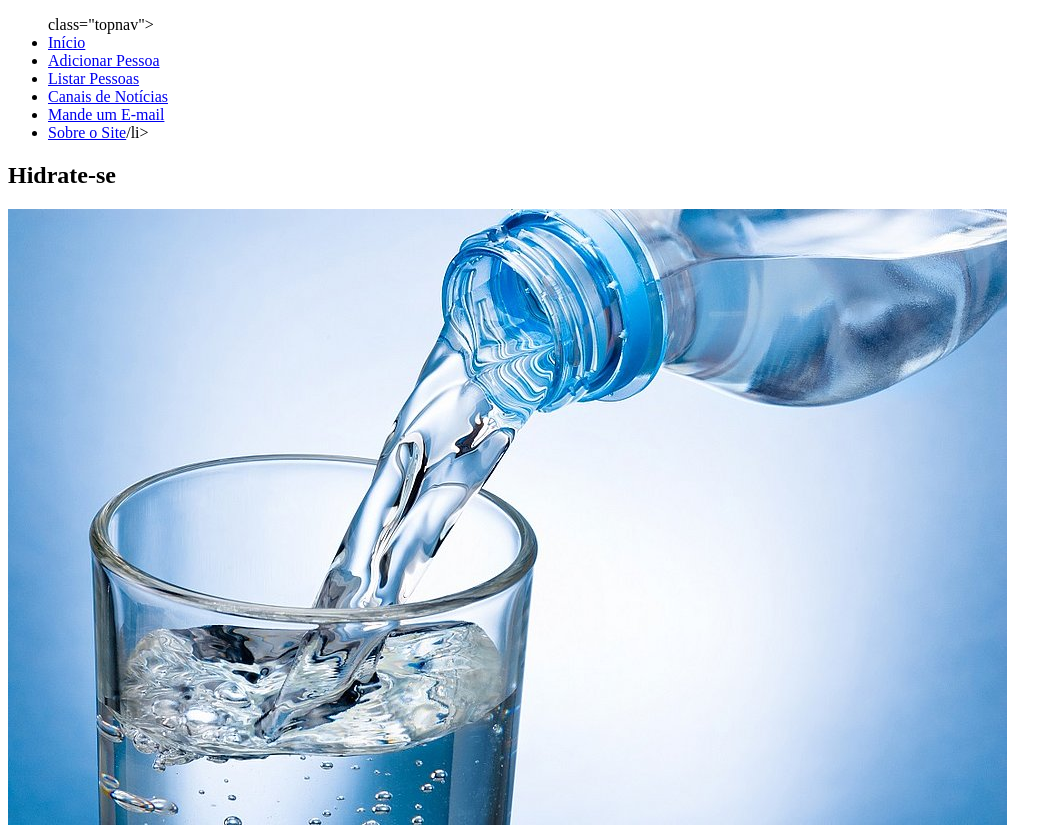
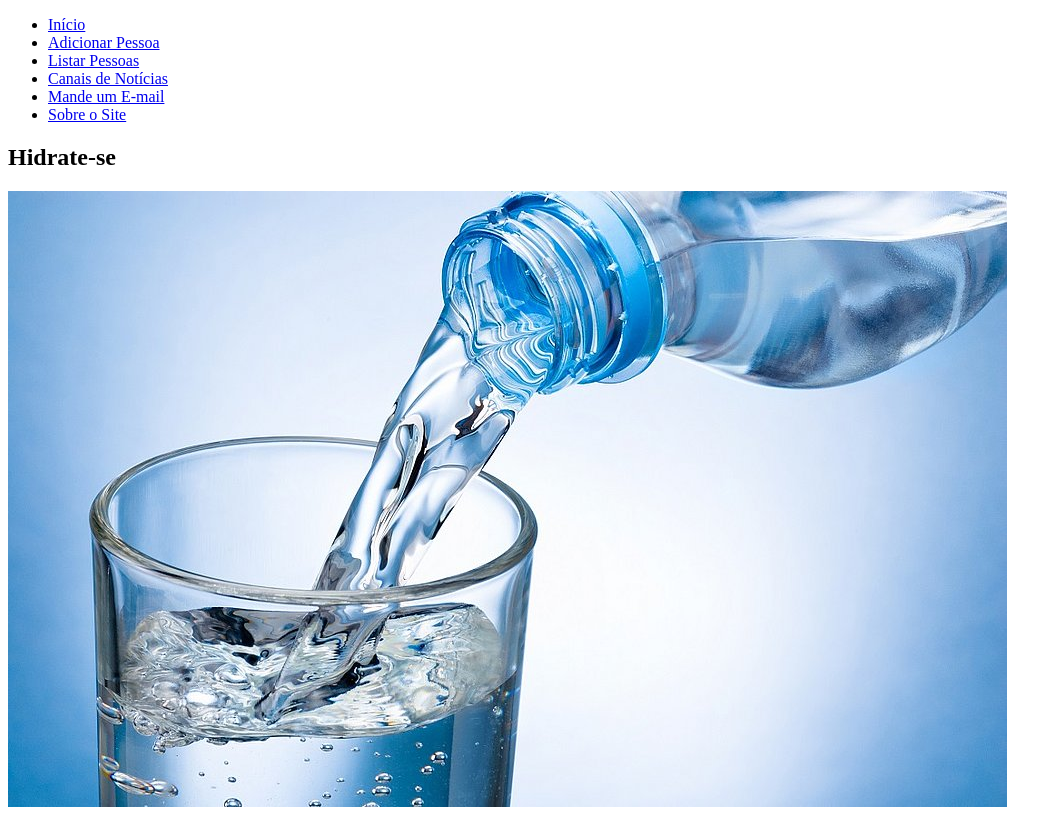
Before and after one commit to AdelsonJunior10/pweb_2022.2_adelsonJunior, a plain HTML site: page u1_exercício2/index.html in a window 1280 px wide. Shown: the whole page, without its empty margins (0-1062 px from the left). Drawn offline with Linux system fonts and the light colour scheme.

Commit message:
Atualização

```diff
--- a/u1_exercício2/index.html
+++ b/u1_exercício2/index.html
@@ -11,13 +11,13 @@
     <title>PWeb - by Adelson Junior</title>
 
 </head>
-<ul> class="topnav">
+<ul class="topnav">
     <li><a class="active" href="inicio.html">Início</a></li>
     <li><a href="adicionarPessoa.html">Adicionar Pessoa</a></li>
     <li><a href="listarPessoas.html">Listar Pessoas</a></li>
     <li><a href="noticias.html">Canais de Notícias</a></li>
     <li><a href="contato.html">Mande um E-mail</a></li>
-    <li class="right"> <a href="sobre.html"> Sobre o Site</a>/li>
+    <li class="right"> <a href="sobre.html"> Sobre o Site</a></li>
 
 </ul>
 
```
